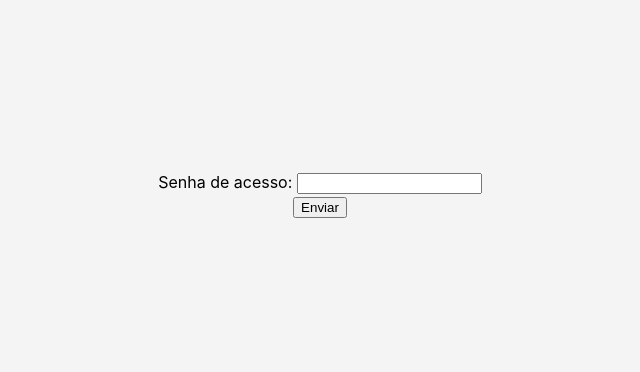
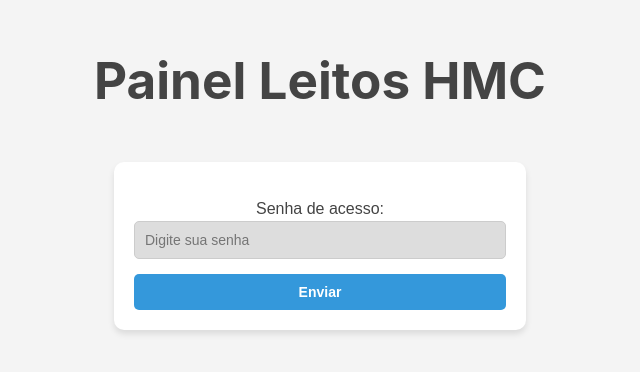
Before and after one commit to rafaellpsm/googlesheets-py_vue, a Vue app in the folder kanban-app/: page / in a window 1280 px wide. Shown: the part 216-588 px from the top of the page, without its empty margins (320-960 px from the left). Built offline with nearby package versions, Linux system fonts and the light colour scheme.

Commit message:
2.0
Cores atualizadas, passou de 20h o Card ficara amarelo, e se a AIH estiver feita, o Card ficara verde; Pagina de Login Atualizada, front aplicado.

```diff
--- a/kanban-app/src/components/KanbanBoard.vue
+++ b/kanban-app/src/components/KanbanBoard.vue
@@ -1,18 +1,26 @@
 <template>
-    <div v-if="!logged" style="color: black">
-        <form @submit.prevent="tentarLogin">
-            <h2>{{ error }}</h2>
-            Senha de acesso: <input type="password" v-model="input_password" :disabled="logging"><br>
-            <input type="Submit" value="Enviar" :disabled="logging">
+    <h1 v-if="!logged" style="color: #444;">Painel Leitos HMC</h1>
+    <div v-if="!logged" class="login-container">
+        <form @submit.prevent="tentarLogin" class="login-form">
+            <h2 class="error-message">{{ error }}</h2>
+            <div class="form-group">
+                <label for="password" style="color: #444;">Senha de acesso:</label>
+                <input id="password" type="password" v-model="input_password" :disabled="logging" class="input-field"
+                    placeholder="Digite sua senha">
+            </div>
+            <button type="submit" :disabled="logging" class="submit-button">
+                Enviar
+            </button>
         </form>
     </div>
+
     <h2 v-if="loading" style="color: black">Carregando...</h2>
     <div class="kanban-category" v-for="(cards, category) in sortedKanbanData" :key="category">
         <div class="category-header">
             <div :class="['category-title', categoryClass(category)]">{{ category }}</div>
             <div class="kanban-cards">
                 <div class="kanban-card" v-for="(card, index) in cards" :key="index"
-                    :class="{ highlight: card.NecessarioAIH === 'Sim' }">
+                    :class="{ highlight: card.NecessarioAIH == 'Sim', highlight_yellow: card.TotalHoras >= 20, highlight_green: card.AIHFeita === 'Sim' }">
                     <div class="card-row texto-grande">
                         <span>{{ card.Nome || "Desconhecido" }}, {{ card.Idade || "N/A" }}</span>
                     </div>
@@ -58,7 +66,7 @@ export default {
                         'Accept': 'application/json',
                         'Content-Type': 'application/json',
                     },
-                    body: JSON.stringify({"input_password": this.input_password})
+                    body: JSON.stringify({ "input_password": this.input_password })
                 });
                 const data = await response.json();
 
@@ -226,6 +234,16 @@ export default {
     background-color: #ffe6e6;
 }
 
+.kanban-card.highlight_yellow {
+    border-color: #ffee00;
+    background-color: #ffffe6;
+}
+
+.kanban-card.highlight_green {
+    border-color: #00ff00;
+    background-color: #e9ffe6;
+}
+
 .card-row {
     display: flex;
     justify-content: space-between;
@@ -240,4 +258,78 @@ export default {
 .texto-grande {
     font-size: 23px;
 }
+
+/* Login form Rafa Teste*/
+
+.login-container {
+    display: flex;
+    justify-content: center;
+    align-items: center;
+    padding: 20px;
+    font-family: Arial, sans-serif;
+}
+
+.login-form {
+    background-color: #ffffff;
+    border-radius: 10px;
+    box-shadow: 0 4px 6px rgba(0, 0, 0, 0.1);
+    padding: 20px;
+    width: 100%;
+    max-width: 400px;
+}
+
+.error-message {
+    color: #e74c3c;
+    font-size: 14px;
+    margin-bottom: 15px;
+    text-align: center;
+}
+
+.form-group {
+    margin-bottom: 15px;
+}
+
+.label {
+    font-size: 14px;
+    color: #ccc;
+}
+
+.input-field {
+    width: 100%;
+    padding: 10px;
+    border: 1px solid #ccc;
+    border-radius: 5px;
+    font-size: 14px;
+    box-sizing: border-box;
+    color: #333;
+    background-color: #ddd;
+}
+
+.input-field:focus {
+    border-color: #3498db;
+    outline: none;
+    box-shadow: 0 0 5px rgba(52, 152, 219, 0.5);
+}
+
+.submit-button {
+    width: 100%;
+    padding: 10px 15px;
+    background-color: #3498db;
+    color: #ffffff;
+    border: none;
+    border-radius: 5px;
+    font-size: 14px;
+    font-weight: bold;
+    cursor: pointer;
+    transition: background-color 0.3s;
+}
+
+.submit-button:hover {
+    background-color: #2980b9;
+}
+
+.submit-button:disabled {
+    background-color: #bdc3c7;
+    cursor: not-allowed;
+}
 </style>
```
Also changed, not shown: 2 other files (tests, documents, lock files or other folders).
